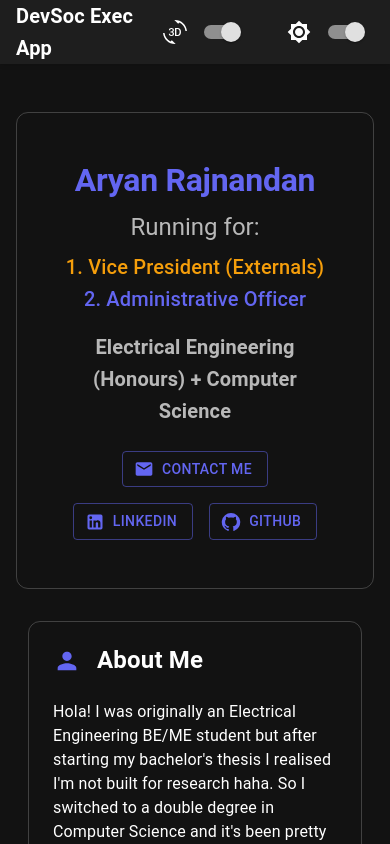
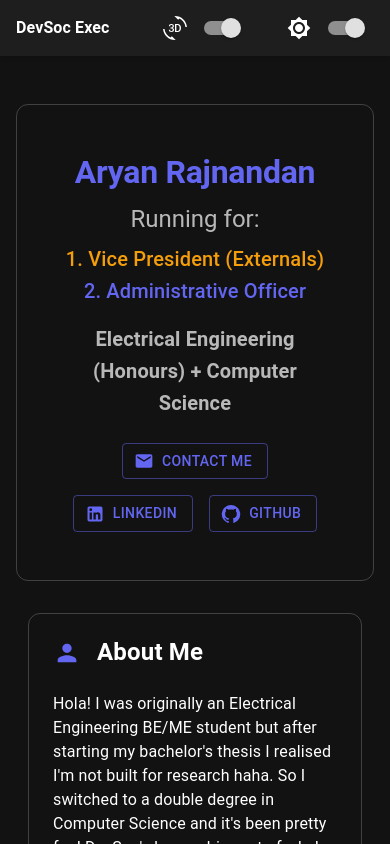
Before and after one commit to Shonk7/devsocapp, a React (Vite) app in the folder devsoc-exec/: page / in a window 390 px wide. Shown: the top 844 px of the page. Built offline with nearby package versions, Linux system fonts and the light colour scheme.

Commit message:
fixed issues with mobile

```diff
--- a/devsoc-exec/src/components/ContactModal.tsx
+++ b/devsoc-exec/src/components/ContactModal.tsx
@@ -54,16 +54,19 @@ const ContactModal: React.FC<ContactModalProps> = ({ open, onClose }) => {
           </Typography>
         </Box>
 
-        <Box sx={{
-          position: 'relative',
-          paddingBottom: '35%',
-          height: 0,
-          maxWidth: '500px',
-          mx: 'auto',
-          borderRadius: 2,
-          overflow: 'hidden',
-          boxShadow: 2
-        }}>
+        <Box
+          sx={{
+            position: 'relative',
+            width: '100%',
+            maxWidth: { xs: '100%', sm: '500px' },
+            mx: 'auto',
+            borderRadius: 2,
+            overflow: 'hidden',
+            boxShadow: 2,
+            aspectRatio: { xs: '9/16', sm: '16/9' },
+            height: 'auto',
+          }}
+        >
           <iframe
             src="https://drive.google.com/file/d/1lRtJWt4imerX6BsnFHTd79pOC4Jf3jW8/preview"
             style={{
--- a/devsoc-exec/src/components/Navigation.tsx
+++ b/devsoc-exec/src/components/Navigation.tsx
@@ -26,8 +26,17 @@ const Navigation: React.FC<NavigationProps> = ({
   return (
     <AppBar position="sticky" elevation={0}>
       <Toolbar>
-        <Typography variant="h6" component="div" sx={{ flexGrow: 1 }}>
-          DevSoc Exec App
+        <Typography
+          variant="h6"
+          component="div"
+          sx={{
+            flexGrow: 1,
+            display: { xs: 'block', sm: 'block' },
+            fontSize: { xs: '1rem', sm: '1.25rem' },
+          }}
+        >
+          <span style={{ display: 'none' }} className="navbar-title-desktop">DevSoc Executive Application</span>
+          <span style={{ display: 'inline' }} className="navbar-title-mobile">DevSoc Exec</span>
         </Typography>
         <Box sx={{ display: 'flex', gap: 1 }}>
           <FormControlLabel
```
